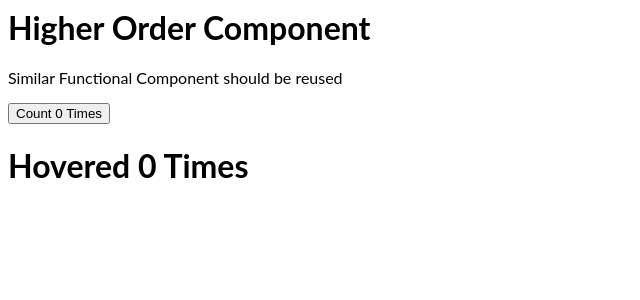
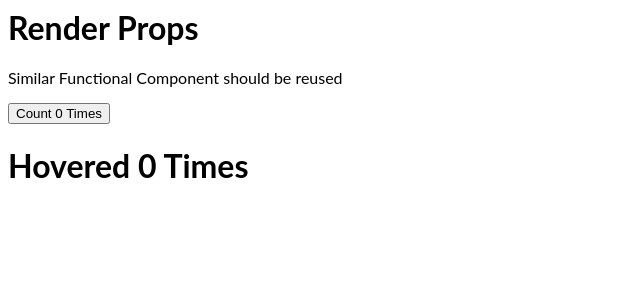
Before and after one commit to ShakibAhmed007/react-dev-render-props, a React (Create React App) app: page / in a window 1280 px wide. Shown: the top 300 px of the page, without its empty margins (0-640 px from the left). Built offline with nearby package versions, Linux system fonts and the light colour scheme.

Commit message:
1 file modified

```diff
--- a/src/App.js
+++ b/src/App.js
@@ -6,7 +6,7 @@ import HoverCounter from './components/HoverCounter';
 export default function App() {
   return (
     <div>
-      <h1>Higher Order Component</h1>
+      <h1>Render Props</h1>
       <p> Similar Functional Component should be reused </p>
       <ClickCounter />
       <HoverCounter />
```
